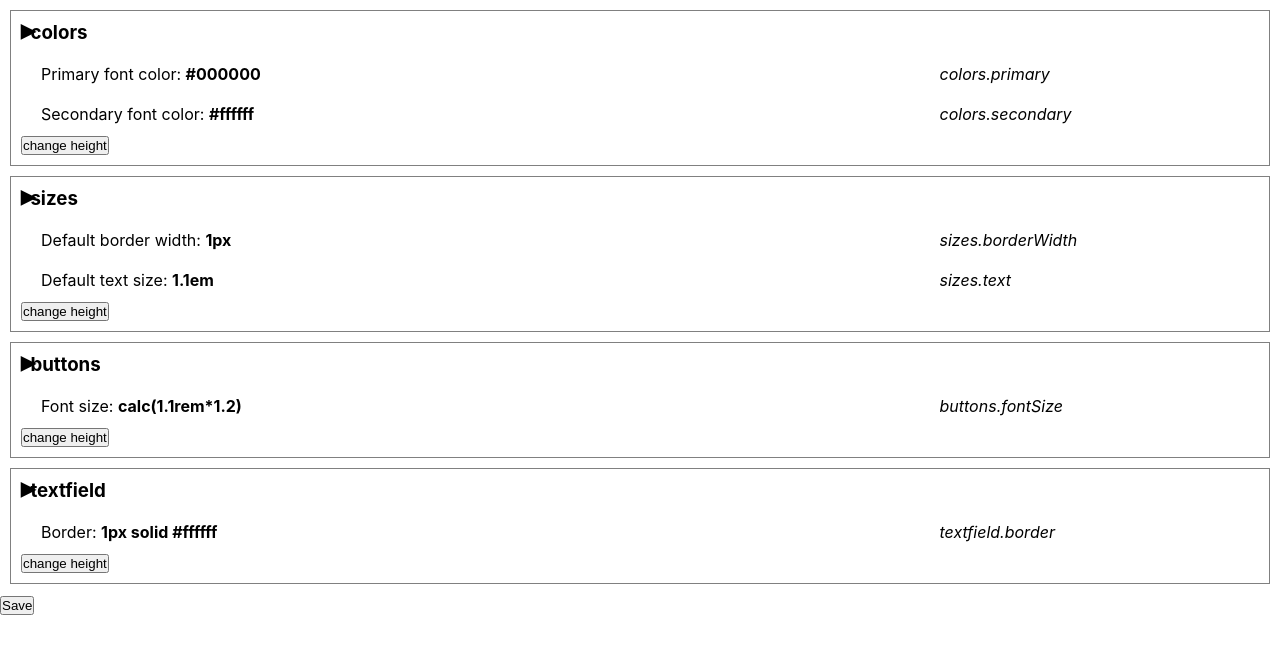
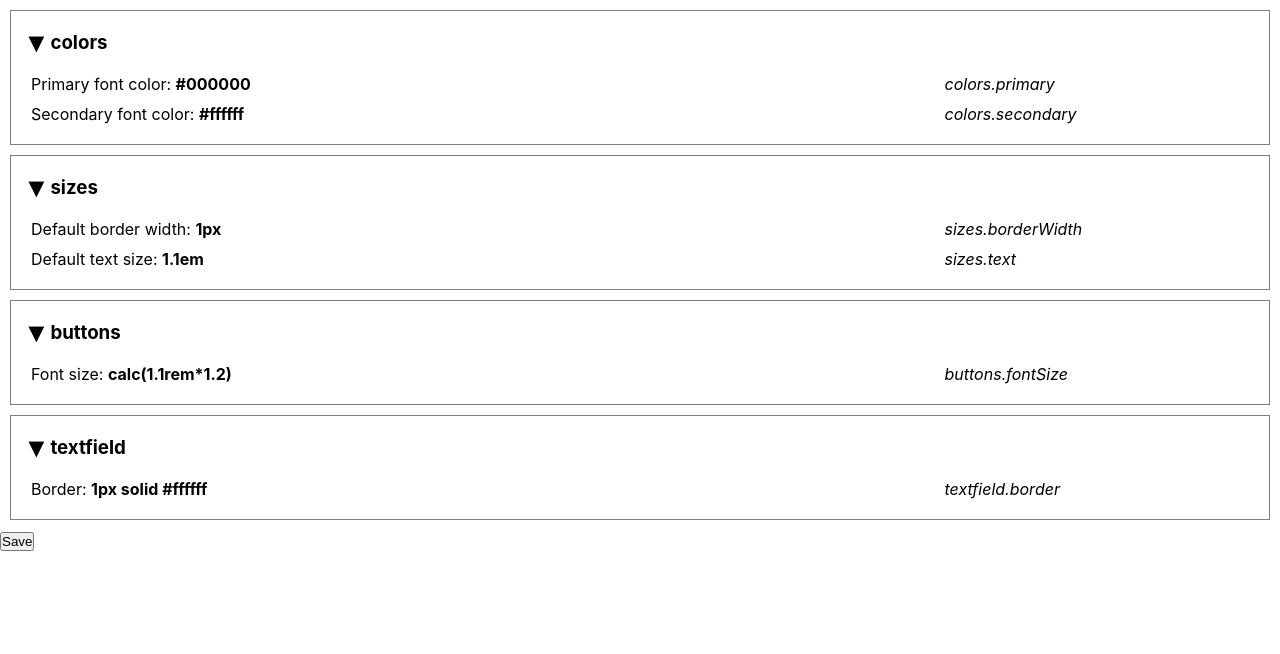
Before and after one commit to encetroc/theme-maker, a React (Create React App) app: page / in a window 1280 px wide. Shown: the top 654 px of the page. Built offline with nearby package versions, Linux system fonts and the light colour scheme.

Commit message:
added accordion to section and style editor components

```diff
--- a/src/Section/Section.css
+++ b/src/Section/Section.css
@@ -6,23 +6,39 @@
 
 .section-title {
   margin: 0;
-  padding-bottom: 10px;
+  padding: 10px;
+  cursor: pointer;
+  transition: 500ms ease;
+}
+
+.section-title:hover {
+  background: rgb(238, 236, 236);
 }
 
 .section-title::before {
   content: "\25be";
+  margin-right: 10px;
   float: left;
   transform: rotate(-90deg) scale(1.5);
-  transition: transform 1s cubic-bezier(0.075, 0.82, 0.165, 1);
+  transition: 500ms ease;
 }
 
-.section-title-open::before {
-  float: left;
-  transform: rotate(180deg) scale(1.5);
+.section-title.open {
+  padding-bottom: 20px;
+}
+
+.section-title.open::before {
+  transform: rotate(0deg) scale(1.5);
 }
 
 .section-body {
   overflow: hidden;
   max-height: 0px;
-  transition: max-height 500ms;
+  opacity: 0;
+  transition: 500ms ease;
 }
+
+.section-body.open {
+  max-height: 500px;
+  opacity: 1;
+}
--- a/src/Section/Section.js
+++ b/src/Section/Section.js
@@ -3,21 +3,14 @@ import StylePicker from '../StylePicker/StylePicker'
 import './Section.css';
 
 const Section = ({ section, themeState, themeDispatch }) => {
-  const sectionBodyRef = useRef()
   const [isOpen, setIsOpen] = useState(true)
-  const [bodyHeight, setBodyHeight] = useState('0px')
-  useEffect(() => {
-    setBodyHeight(sectionBodyRef.current && sectionBodyRef.current.scrollHeight)
-  }, [])
-  const changeHeight = () => {
-    setBodyHeight(prev => prev + 100)
-  }
+
   return (
-    <section data-testid='section' className="section-container">
-      <h3 onClick={() => setIsOpen(prev => !prev)} data-testid='section-title' className="section-title">
+    <section data-testid='section' className='section-container'>
+      <h3 onClick={() => setIsOpen(prev => !prev)} className={'section-title' + (isOpen ? ' open' : '')}>
         {section && section[0]}
       </h3>
-      <section ref={sectionBodyRef} style={{ maxHeight: isOpen ? `${bodyHeight}px` : '0px' }} className='section-body section-body-open'>
+      <section className={'section-body' + (isOpen ? ' open' : '')}>
         {section && Object.entries(section && section[1]).map((el) => {
           return <StylePicker
             key={el[0]}
@@ -27,7 +20,6 @@ const Section = ({ section, themeState, themeDispatch }) => {
             themeDispatch={themeDispatch} />
         })}
       </section>
-      <button onClick={changeHeight}>change height</button>
     </section>
   )
 }
--- a/src/StylePicker/StylePicker.css
+++ b/src/StylePicker/StylePicker.css
@@ -1,9 +1,15 @@
 .style-editor-container {
   position: relative;
-  margin: 10px;
+  margin: 0;
+  padding: 0 10px;
+  border-radius: 5px;
+  transition: 500ms ease;
+}
+
+.style-editor-container.open {
+  margin: 10px 0;
   padding: 10px;
   background: rgb(238, 236, 236);
-  border-radius: 5px;
 }
 
 .close-btn {
@@ -15,6 +21,12 @@
 .style-recap-container {
   display: flex;
   margin-bottom: 10px;
+  cursor: pointer;
+  transition: 500ms ease;
+}
+
+.style-recap-container:hover {
+  background: rgb(238, 236, 236);
 }
 
 .style-recap {
@@ -23,6 +35,18 @@
 
 .style-var {
   flex: 1;
+}
+
+.style-editor-form {
+  overflow: hidden;
+  max-height: 0px;
+  opacity: 0;
+  transition: 500ms ease;
+}
+
+.style-editor-form.open {
+  max-height: 150px;
+  opacity: 1;
 }
 
 .label-input {
@@ -65,29 +89,3 @@
 .form-actions button {
   padding: 5px 20px;
 }
-
-/* editor closed */
-
-.style-editor-container-closed {
-  position: relative;
-  margin: 0 10px;
-  padding: 10px;
-  border-radius: 5px;
-}
-
-.style-editor-container-closed:hover {
-  cursor: pointer;
-  background: rgb(238, 236, 236);
-}
-
-.style-recap-container-closed {
-  display: flex;
-}
-
-.style-recap-closed {
-  flex: 3;
-}
-
-.style-var-closed {
-  flex: 1;
-}
--- a/src/StylePicker/StylePicker.js
+++ b/src/StylePicker/StylePicker.js
@@ -1,4 +1,4 @@
-import React, { useState, useEffect } from 'react'
+import React, { useState, useEffect, useRef } from 'react'
 import './StylePicker.css';
 
 const StylePicker = ({ sectionName, styleName, themeState, themeDispatch }) => {
@@ -101,11 +101,10 @@ const StylePicker = ({ sectionName, styleName, themeState, themeDispatch }) => {
     setResolvedStyle(resolveStyle(style)[0])
   }, [themeState])
 
-  if (isOpen) {
   return (
-      <div data-testid='style-picker' className='style-editor-container'>
-        <button onClick={() => setIsOpen(false)} className='close-btn'>X</button>
-        <section className='style-recap-container'>
+    <div data-testid='style-picker' className={'style-editor-container' + (isOpen ? ' open' : '')}>
+      {/* <button onClick={() => setIsOpen(false)} className='close-btn'>X</button> */}
+      <section onClick={() => setIsOpen(prev => !prev)} className='style-recap-container'>
         <div className='style-recap'>
           <span>{styleData.metadata.description}: </span>
           <strong data-testid='resolved-style'>
@@ -114,7 +113,7 @@ const StylePicker = ({ sectionName, styleName, themeState, themeDispatch }) => {
         </div>
         <i className='style-var'>{sectionName}.{styleName}</i>
       </section>
-        <form onSubmit={handleSubmit}>
+      <form className={'style-editor-form' + (isOpen ? ' open' : '')} onSubmit={handleSubmit}>
         <div className='label-input'>
           <label htmlFor='style'>Value: </label>
           <div className='input'>
@@ -141,21 +140,6 @@ const StylePicker = ({ sectionName, styleName, themeState, themeDispatch }) => {
       </form>
     </div>
   )
-  } else {
-    return (
-      <div data-testid='style-picker' onClick={() => setIsOpen(true)} className='style-editor-container-closed'>
-        <section className='style-recap-container-closed'>
-          <div className='style-recap-closed'>
-            <span>{styleData.metadata.description}: </span>
-            <strong data-testid='resolved-style'>
-              {resolvedStyle}
-            </strong>
-          </div>
-          <i className='style-var-closed'>{sectionName}.{styleName}</i>
-        </section>
-      </div>
-    )
-  }
 }
 
 export default StylePicker
```
Also changed, not shown: 1 other file (tests, documents, lock files or other folders). Lines whose indentation alone changed are shown as unchanged.
